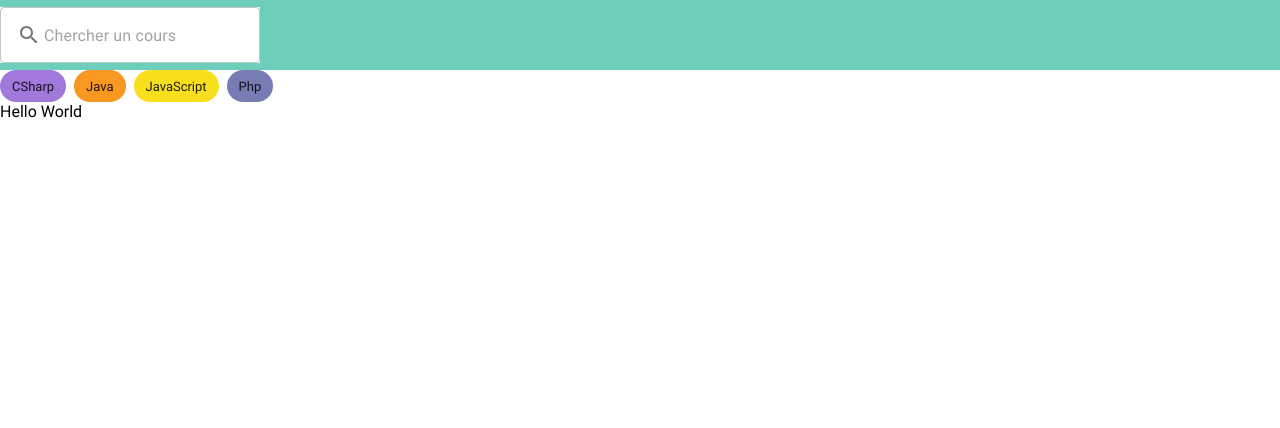
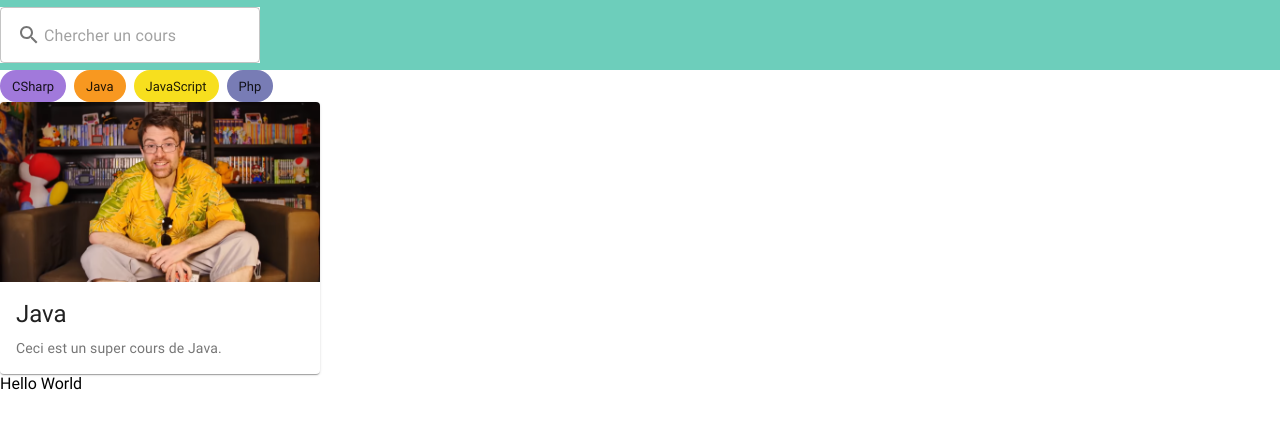
Before and after one commit to arkozor/courses-viewer-app, a Next.js app: page / in a window 1280 px wide. Shown: the top 428 px of the page. Built offline with nearby package versions, Linux system fonts and the light colour scheme.

Commit message:
WIP - update

```diff
--- a/components/Card/index.tsx
+++ b/components/Card/index.tsx
@@ -11,7 +11,7 @@ import { makeStyles, createStyles, Theme } from '@material-ui/core/styles';
 const useStyles = makeStyles((theme: Theme) =>
     createStyles({
         popover: {
-            //pointerEvents: 'none',
+            pointerEvents: 'none',
             width: '320px'
         },
         paper: {
@@ -46,7 +46,7 @@ const CourseCard = (props): JSX.Element => {
                         aria-owns={open ? 'mouse-over-popover' : undefined}
                         aria-haspopup="true"
                         onMouseEnter={handlePopoverOpen}
-                        // onMouseLeave={handlePopoverClose}
+                        onMouseLeave={handlePopoverClose}
                     />
                     <CardContent>
                         <Typography gutterBottom variant="h5" component="h2">
--- a/pages/index.tsx
+++ b/pages/index.tsx
@@ -1,3 +1,4 @@
+import Card from 'components/Card'
 import React from 'react'
 import ChipFilters from '../components/ChipFilters'
 
@@ -5,6 +6,7 @@ const HomePage = (): JSX.Element => {
     return (
         <div>
             <ChipFilters />
+            <Card name={"Java"}  description={"Ceci est un super cours de Java."}/>
             <div>Hello World</div>
         </div>
     )
```
